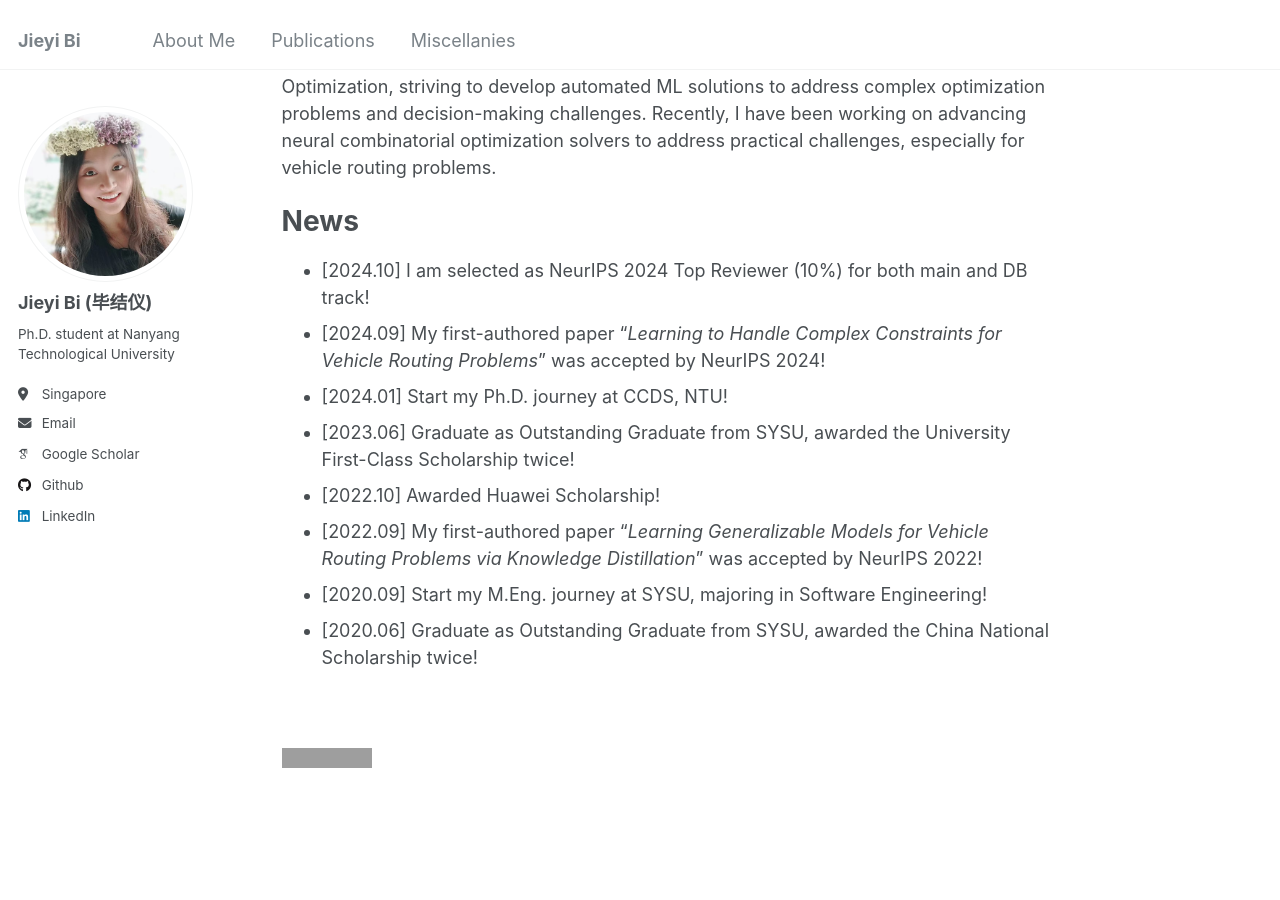
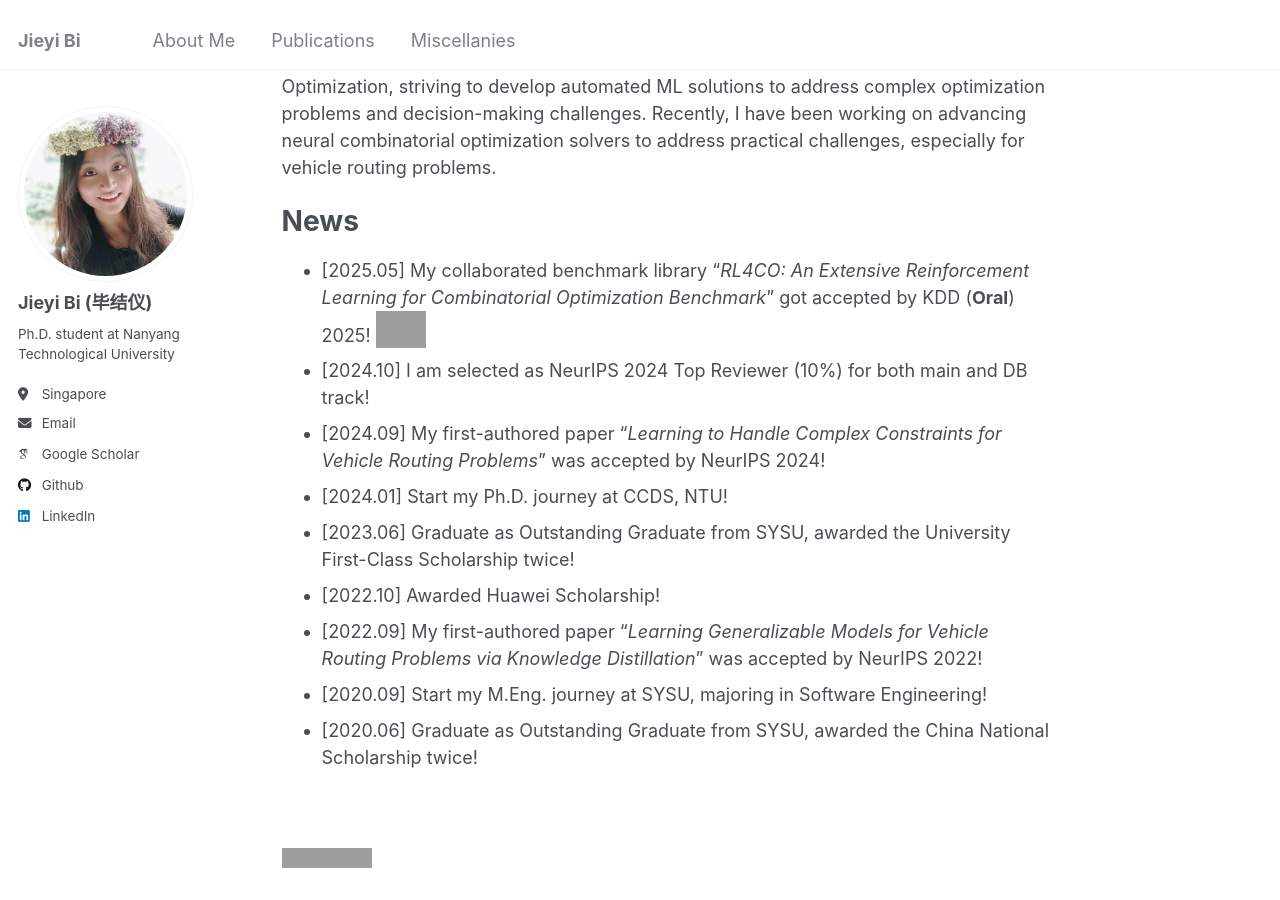
Before and after one commit to jieyibi/jieyibi.github.io, a Jekyll site: the page built from _pages/about.md, in a window 1280 px wide and 900 px high, scrolled down 308 px. Built offline with Jekyll 4.4.1, drawn with Linux system fonts in a browser that asks for light colours; some web fonts are replaced; grey boxes are pictures that could not be loaded.

Commit message:
Update about.md

```diff
--- a/_pages/about.md
+++ b/_pages/about.md
@@ -17,6 +17,7 @@ My research interests focus on the intersection of Machine Learning (ML) and Opt
 
 News
 ======
+* [2025.05] My collaborated benchmark library "_RL4CO: An Extensive Reinforcement Learning for Combinatorial Optimization Benchmark_" got accepted by KDD (**Oral**) 2025!    <a href="https://arxiv.org/abs/2306.17100" target="_blank"> <img src="https://raw.githubusercontent.com/ai4co/assets/main/svg/rl4co_animated_full.svg" alt="RL4CO" style="width: 50px; height: auto; vertical-align: bottom;"></a>
 - [2024.10] I am selected as NeurIPS 2024 Top Reviewer (10%) for both main and DB track!
 - [2024.09] My first-authored paper "_Learning to Handle Complex Constraints for Vehicle Routing Problems_" was accepted by NeurIPS 2024!
 - [2024.01] Start my Ph.D. journey at CCDS, NTU!
```
